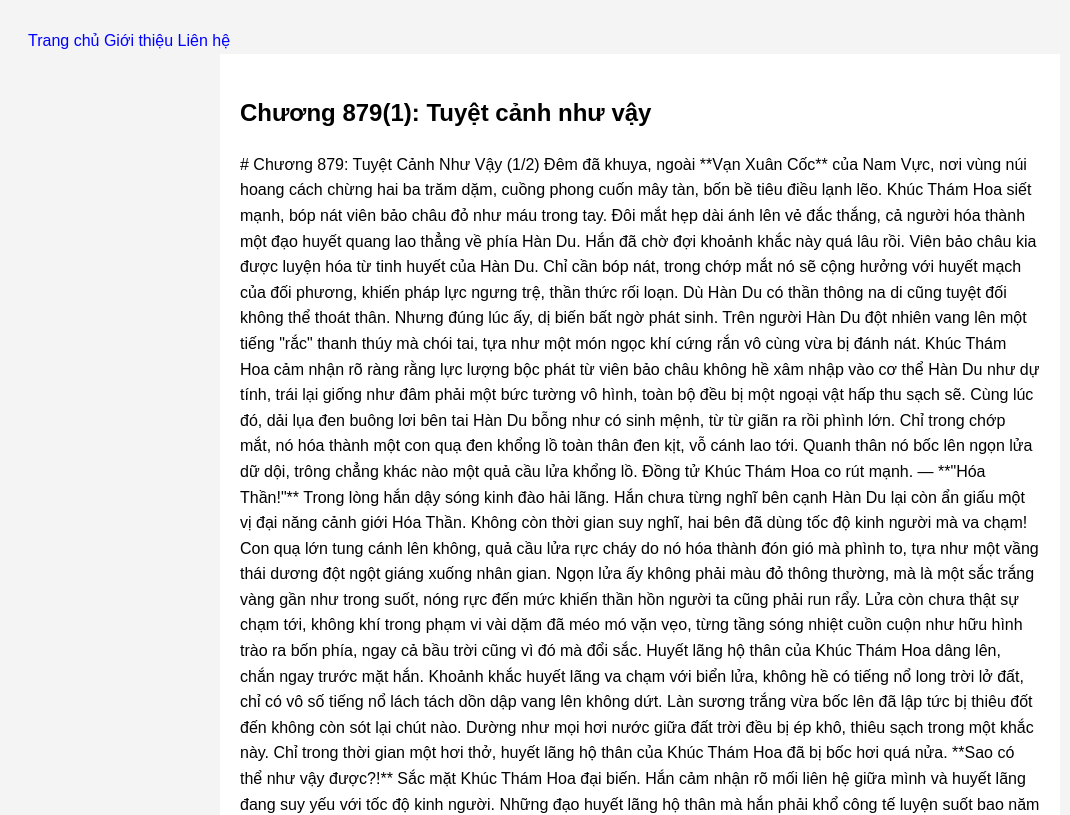
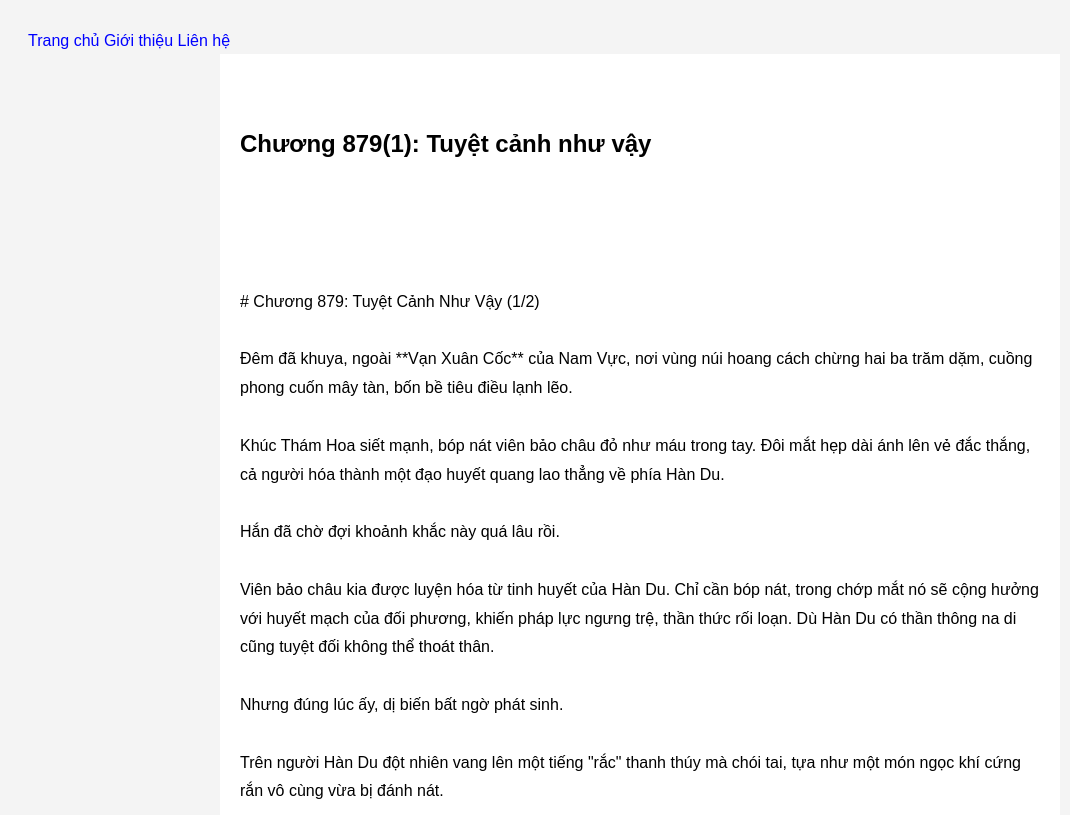
Before and after one commit to spn-cr/Dichtruyentapsu, a plain HTML site: page nha-tien-nhan-chuong-879.html in a window 1280 px wide. Shown: the top 815 px of the page, without its empty margins (0-1070 px from the left). Drawn offline with Linux system fonts and the light colour scheme.

Commit message:
Update style.css

```diff
--- a/style.css
+++ b/style.css
@@ -26,4 +26,9 @@ a {
     margin: auto;
     background: white;
     padding: 20px;
+
+    /* Thêm 3 dòng này */
+    white-space: pre-line;   /* Giữ các dấu Enter */
+    line-height: 1.8;        /* Giãn dòng dễ đọc */
+    word-wrap: break-word;   /* Tự xuống dòng khi hết chiều ngang */
 }
```
